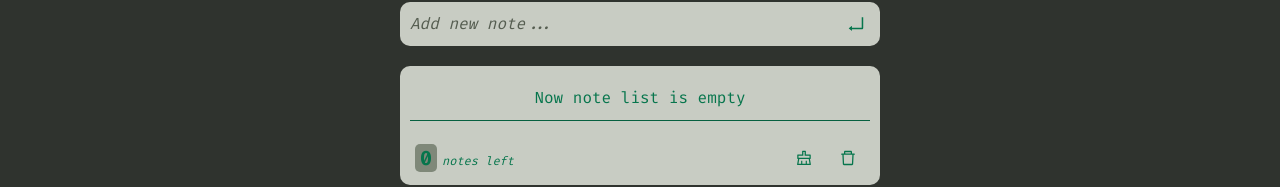
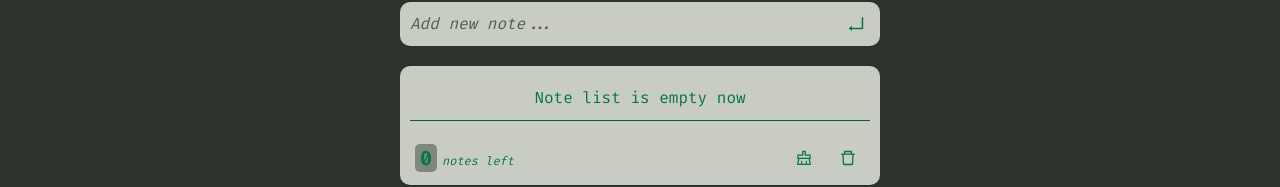
Before and after one commit to bakNa2t/type2note, a React (Vite) app: page / in a window 1280 px wide. Shown: the part 166-353 px from the top of the page. Built offline with nearby package versions, Linux system fonts and the light colour scheme; the HTML template or start-up script is replaced by a standard one.

Commit message:
Added hot toast to App

```diff
--- a/package.json
+++ b/package.json
@@ -14,6 +14,7 @@
     "@reduxjs/toolkit": "^2.2.6",
     "react": "^18.3.1",
     "react-dom": "^18.3.1",
+    "react-hot-toast": "^2.4.1",
     "react-redux": "^9.1.2",
     "redux": "^5.0.1",
     "styled-components": "^6.1.12"
--- a/src/App.jsx
+++ b/src/App.jsx
@@ -1,3 +1,5 @@
+import { Toaster } from "react-hot-toast";
+
 import InputField from "./base-blocks/InputField";
 import Header from "./ui-blocks/Header";
 import AppLayout from "./ui-blocks/AppLayout";
@@ -30,6 +32,28 @@ function App() {
           </NoteFilterWrapper>
         )}
       </AppLayout>
+      <Toaster
+        position="top-center"
+        gutter={12}
+        containerStyle={{
+          margin: "8px",
+        }}
+        toastOptions={{
+          success: {
+            duration: 2000,
+          },
+          error: {
+            duration: 2000,
+          },
+          style: {
+            fontSize: "1.4rem",
+            maxWidth: "300px",
+            padding: "1rem 2rem",
+            backgroundColor: "var(--color-spring-green-200)",
+            color: "var(--color-spring-green-800)",
+          },
+        }}
+      />
     </DarkModeProvider>
   );
 }
--- a/src/base-blocks/noteSlice.js
+++ b/src/base-blocks/noteSlice.js
@@ -1,4 +1,5 @@
 import { createSlice } from "@reduxjs/toolkit";
+import toast from "react-hot-toast";
 
 const initialState = {
   notes: JSON.parse(localStorage.getItem("notes")) || [],
@@ -22,6 +23,7 @@ const noteSlice = createSlice({
       reducer(state, action) {
         state.notes = [action.payload, ...state.notes];
         localStorage.setItem("notes", JSON.stringify(state.notes));
+        toast.success("Note added");
       },
     },
     editNote(state, action) {
@@ -29,11 +31,21 @@ const noteSlice = createSlice({
         (note) => note.id === action.payload.id
       );
       currentNote.content = action.payload.content;
-      localStorage.setItem("notes", JSON.stringify(state.notes));
+
+      // reducer(state, action) {
+      //   state.notes = state.notes.map((note) =>
+      //     note.id === action.payload.id
+      //       ? { ...note, content: action.payload.content }
+      //       : note
+      //   );
+      //   localStorage.setItem("notes", JSON.stringify(state.notes));
+      //   toast.success("Note edited");
+      // }
     },
     deleteNote(state, action) {
       state.notes = state.notes.filter((note) => note.id !== action.payload);
       localStorage.setItem("notes", JSON.stringify(state.notes));
+      toast.success("Note deleted");
     },
     crossNote(state, action) {
       const currentNote = state.notes.find(
@@ -45,10 +57,12 @@ const noteSlice = createSlice({
     clearAllNotes(state) {
       state.notes = [];
       localStorage.setItem("notes", JSON.stringify(state.notes));
+      toast.success("All notes deleted");
     },
     clearCompletedNotes(state) {
       state.notes = state.notes.filter((note) => !note.completed);
       localStorage.setItem("notes", JSON.stringify(state.notes));
+      toast.success("All completed notes deleted");
     },
     filterAll(state) {
       state.filter = "all";
--- a/src/hooks/useResizeScreen.js
+++ b/src/hooks/useResizeScreen.js
@@ -5,7 +5,7 @@ export function useResizeScreen() {
 
   //compare screen size with mobile size (464) and set state
   function isLessThanMobile() {
-    setIsMobileSize(window.innerWidth > 464);
+    setIsMobileSize(window.innerWidth > 500);
     // return setIsMobileSize(screen.width > 464);
   }
 
--- a/src/ui-blocks/NoteField.jsx
+++ b/src/ui-blocks/NoteField.jsx
@@ -26,7 +26,7 @@ function NoteField() {
         ) : toFiltered === "completed" ? (
           <NoteEmpty>Completed notes list is empty</NoteEmpty>
         ) : (
-          <NoteEmpty>Now note list is empty</NoteEmpty>
+          <NoteEmpty>Note list is empty now</NoteEmpty>
         )
       ) : (
         filteredNotes.map((note) => <NoteItem note={note} key={note.id} />)
```
Also changed, not shown: 1 other file (tests, documents, lock files or other folders).
